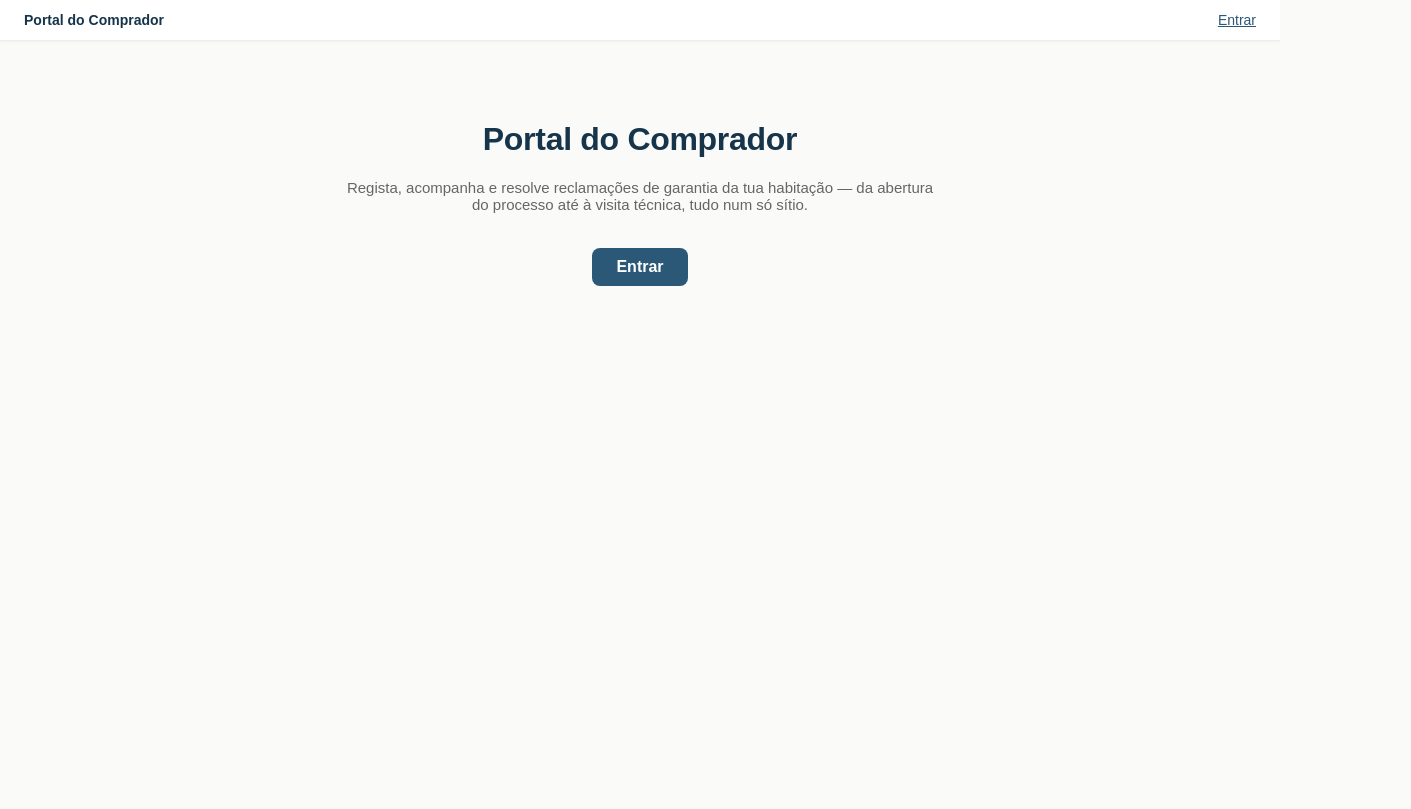
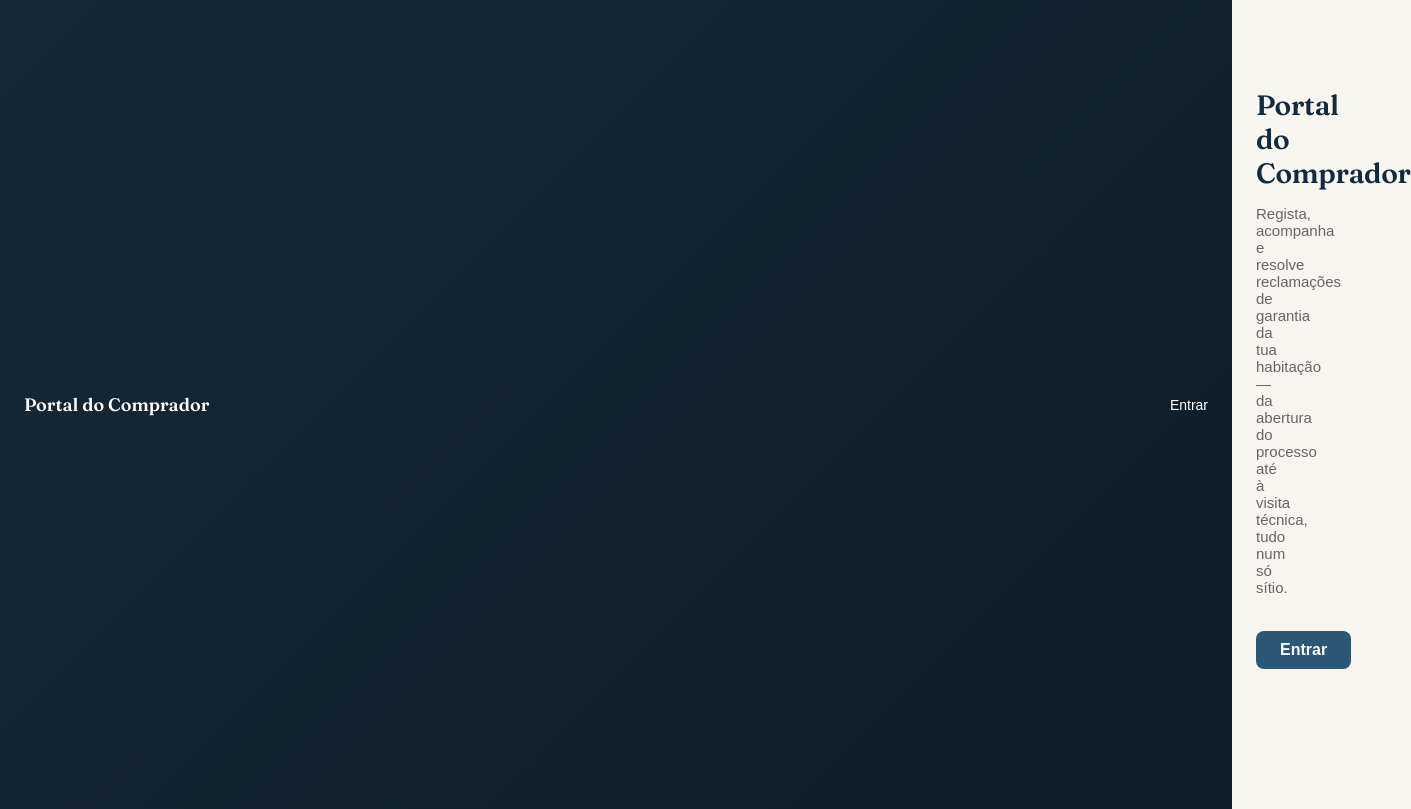
Before and after one commit to econdeinsula/portal-comprador, a Next.js app: page / in a window 1280 px wide. Shown: the whole page, 1411 px wide, since content can reach past the window. Built offline with nearby package versions, Linux system fonts and the light colour scheme; no server answers.

Commit message:
Redesign visual: barra lateral e sistema de cores/tipografia

```diff
--- a/app/globals.css
+++ b/app/globals.css
@@ -1,105 +1,128 @@
-@import url('https://fonts.googleapis.com/css2?family=Inter:wght@400;500;600;700&display=swap');
+@import url('https://fonts.googleapis.com/css2?family=Fraunces:opsz,wght@9..144,500;9..144,600&family=Inter:wght@400;500;600;700&display=swap');
 
 :root {
-  --navy: #16344A;
+  --navy: #14293A;
+  --navy-deep: #0D1D29;
   --blue: #2B5876;
-  --blue-light: #DCEAF0;
+  --blue-light: #E4EEF3;
   --amber: #C8862B;
+  --amber-light: #F7EBD6;
   --green: #4B7A51;
+  --green-light: #E5EEE6;
   --red: #B4462F;
-  --paper: #FAFAF8;
-  --line: #E2E0D8;
+  --red-light: #F6E4DF;
+  --paper: #F7F5F0;
+  --card: #FFFFFF;
+  --line: #E7E4DA;
+  --ink: #24292E;
+  --muted: #6B7178;
+  --shadow-sm: 0 1px 2px rgba(20, 41, 58, 0.06);
+  --shadow-md: 0 4px 16px rgba(20, 41, 58, 0.08);
+  --shadow-lg: 0 12px 32px rgba(20, 41, 58, 0.12);
 }
 
-* {
-  box-sizing: border-box;
-}
-
-html, body {
-  height: 100%;
-}
+* { box-sizing: border-box; }
+html, body { height: 100%; }
 
 body {
   margin: 0;
   background: var(--paper);
-  color: #24292E;
+  color: var(--ink);
   font-family: 'Inter', sans-serif;
   -webkit-font-smoothing: antialiased;
 }
 
-a {
-  color: var(--blue);
+a { color: var(--blue); }
+
+h1, h2, h3 {
+  font-family: 'Fraunces', serif;
+  color: var(--navy);
+  letter-spacing: -0.3px;
+  font-weight: 600;
 }
 
-h1 {
-  color: var(--navy);
-  letter-spacing: -0.3px;
+h1 { font-size: 28px; margin-bottom: 4px; }
+h2 { font-size: 19px; }
+h3 { font-size: 16px; }
+
+/* -------- estrutura com barra lateral -------- */
+
+.app-shell {
+  display: flex;
+  min-height: 100vh;
 }
 
-h2, h3 {
-  color: var(--navy);
+.app-content {
+  flex: 1;
+  padding: 8px 24px 60px;
+  min-width: 0;
 }
+
+/* -------- botões -------- */
 
 button {
   background: var(--blue);
   color: #fff;
   border: none;
-  border-radius: 8px;
+  border-radius: 10px;
   font-family: inherit;
   font-weight: 600;
   cursor: pointer;
-  transition: filter 0.15s ease, transform 0.05s ease;
+  box-shadow: var(--shadow-sm);
+  transition: filter 0.15s ease, transform 0.05s ease, box-shadow 0.15s ease;
 }
 
 button:hover:not(:disabled) {
   filter: brightness(1.08);
+  box-shadow: var(--shadow-md);
 }
 
-button:active:not(:disabled) {
-  transform: scale(0.98);
+button:active:not(:disabled) { transform: scale(0.98); }
+
+button:disabled {
+  background: #C7CDD2;
+  box-shadow: none;
+  cursor: not-allowed;
 }
 
-button:disabled {
-  background: #B8C4CC;
-  cursor: not-allowed;
-}
+/* -------- campos -------- */
 
 input, select, textarea {
   font-family: inherit;
   border: 1px solid var(--line) !important;
-  border-radius: 8px !important;
+  border-radius: 10px !important;
   outline: none;
-  transition: border-color 0.15s ease;
   background: #fff;
+  transition: border-color 0.15s ease, box-shadow 0.15s ease;
 }
 
 input:focus, select:focus, textarea:focus {
   border-color: var(--blue) !important;
-  box-shadow: 0 0 0 3px rgba(43, 88, 118, 0.12);
+  box-shadow: 0 0 0 4px rgba(43, 88, 118, 0.14);
 }
 
-main {
-  animation: fadeIn 0.2s ease;
-}
+/* -------- cartões (aplica-se aos blocos já existentes com esta borda inline) -------- */
 
-@keyframes fadeIn {
-  from { opacity: 0; transform: translateY(4px); }
-  to { opacity: 1; transform: translateY(0); }
-}
-
-/* cartões e blocos com fundo branco ganham sombra suave */
 div[style*="border: 1px solid #ddd"],
 li[style*="border: 1px solid #ddd"] {
-  box-shadow: 0 1px 3px rgba(22, 52, 74, 0.06);
-  transition: box-shadow 0.15s ease;
+  background: var(--card);
+  border-color: var(--line) !important;
+  border-radius: 12px !important;
+  box-shadow: var(--shadow-sm);
+  transition: box-shadow 0.18s ease, transform 0.18s ease;
 }
 
 div[style*="border: 1px solid #ddd"]:hover,
 li[style*="border: 1px solid #ddd"]:hover {
-  box-shadow: 0 2px 8px rgba(22, 52, 74, 0.1);
+  box-shadow: var(--shadow-md);
+  transform: translateY(-1px);
 }
 
-nav {
-  background: #fff;
-  box-shadow: 0 1px 2px rgba(0,0,0,0.04);
+main {
+  animation: fadeIn 0.25s ease;
 }
+
+@keyframes fadeIn {
+  from { opacity: 0; transform: translateY(6px); }
+  to { opacity: 1; transform: translateY(0); }
+}
--- a/app/layout.js
+++ b/app/layout.js
@@ -23,9 +23,11 @@ export default function RootLayout({ children }) {
       lang="pt"
       className={`${geistSans.variable} ${geistMono.variable} h-full antialiased`}
     >
-      <body className="min-h-full flex flex-col">
-        <Nav />
-        {children}
+      <body className="min-h-full">
+        <div className="app-shell">
+          <Nav />
+          <div className="app-content">{children}</div>
+        </div>
       </body>
     </html>
   );
--- a/components/Nav.js
+++ b/components/Nav.js
@@ -2,7 +2,7 @@
 import { useEffect, useState } from 'react'
 import { supabase } from '../lib/supabaseClient'
 import Link from 'next/link'
-import { useRouter } from 'next/navigation'
+import { usePathname, useRouter } from 'next/navigation'
 
 function Iniciais(user) {
   const nome = user?.user_metadata?.full_name
@@ -15,35 +15,47 @@ function Iniciais(user) {
   return user?.email?.[0]?.toUpperCase() || '?'
 }
 
+function ItemMenu({ href, children, ativo }) {
+  return (
+    <Link
+      href={href}
+      style={{
+        display: 'block',
+        padding: '10px 16px',
+        borderRadius: 8,
+        fontSize: 14,
+        fontWeight: ativo ? 600 : 500,
+        color: ativo ? '#fff' : 'rgba(255,255,255,0.72)',
+        background: ativo ? 'rgba(255,255,255,0.12)' : 'transparent',
+        textDecoration: 'none',
+        marginBottom: 2,
+      }}
+    >
+      {children}
+    </Link>
+  )
+}
+
 export default function Nav() {
   const [user, setUser] = useState(null)
   const [ehEquipa, setEhEquipa] = useState(false)
   const [ehProprietario, setEhProprietario] = useState(false)
   const router = useRouter()
+  const pathname = usePathname()
 
   async function verificarPerfis(currentUser) {
     if (!currentUser) { setEhEquipa(false); setEhProprietario(false); return }
 
     const { data: equipa } = await supabase
-      .from('membros_equipa')
-      .select('email')
-      .eq('email', currentUser.email)
-      .maybeSingle()
+      .from('membros_equipa').select('email').eq('email', currentUser.email).maybeSingle()
     setEhEquipa(!!equipa)
 
     const { data: proprietario } = await supabase
-      .from('proprietarios')
-      .select('id')
-      .eq('email', currentUser.email)
-      .maybeSingle()
+      .from('proprietarios').select('id').eq('email', currentUser.email).maybeSingle()
 
     if (proprietario) {
       const { data: ligacao } = await supabase
-        .from('fracao_proprietarios')
-        .select('fracao_id')
-        .eq('proprietario_id', proprietario.id)
-        .limit(1)
-        .maybeSingle()
+        .from('fracao_proprietarios').select('fracao_id').eq('proprietario_id', proprietario.id).limit(1).maybeSingle()
       setEhProprietario(!!ligacao)
     } else {
       setEhProprietario(false)
@@ -71,34 +83,72 @@ export default function Nav() {
     router.push('/login')
   }
 
+  if (!user) {
     return (
-    <nav style={{
-      display: 'flex', gap: 16, alignItems: 'center', padding: '12px 24px',
-      borderBottom: '1px solid #eee', fontFamily: 'sans-serif', fontSize: 14, flexWrap: 'wrap',
+      <div style={{
+        width: '100%', padding: '16px 24px', background: 'linear-gradient(135deg, #14293A, #0D1D29)',
+        display: 'flex', justifyContent: 'space-between', alignItems: 'center', fontFamily: 'sans-serif',
       }}>
-      <Link href="/" style={{ fontWeight: 'bold', textDecoration: 'none', color: '#16344A' }}>
+        <Link href="/" style={{ color: '#fff', fontFamily: "'Fraunces', serif", fontWeight: 600, fontSize: 18, textDecoration: 'none' }}>
           Portal do Comprador
         </Link>
-      {user && (
+        <Link href="/login" style={{ color: '#fff', fontSize: 14, textDecoration: 'none' }}>Entrar</Link>
+      </div>
+    )
+  }
+
+  return (
+    <aside style={{
+      width: 220, minHeight: '100vh', flexShrink: 0,
+      background: 'linear-gradient(180deg, #14293A, #0D1D29)',
+      display: 'flex', flexDirection: 'column', padding: '22px 14px',
+      fontFamily: 'sans-serif', position: 'sticky', top: 0, alignSelf: 'flex-start',
+    }}>
+      <div style={{ padding: '0 8px 24px', fontFamily: "'Fraunces', serif", fontWeight: 600, fontSize: 18, color: '#fff' }}>
+        Portal do<br />Comprador
+      </div>
+
+      <nav style={{ flex: 1 }}>
+        {ehProprietario && (
           <>
-          {ehProprietario && <Link href="/anomalias">As minhas reclamações</Link>}
-          {ehProprietario && <Link href="/anomalias/nova">Nova reclamação</Link>}
-          {ehEquipa && <Link href="/equipa">Painel da equipa</Link>}
-          {ehEquipa && <Link href="/equipa/proprietarios">Gerir proprietários</Link>}
-          <div style={{ marginLeft: 'auto', display: 'flex', alignItems: 'center', gap: 10 }}>
-            <Link href="/definicoes" title={user.email} style={{ textDecoration: 'none' }}>
+            <div style={{ fontSize: 11, textTransform: 'uppercase', letterSpacing: 0.5, color: 'rgba(255,255,255,0.4)', padding: '0 16px', marginBottom: 6 }}>
+              Proprietário
+            </div>
+            <ItemMenu href="/anomalias" ativo={pathname === '/anomalias'}>As minhas reclamações</ItemMenu>
+            <ItemMenu href="/anomalias/nova" ativo={pathname === '/anomalias/nova'}>+ Nova reclamação</ItemMenu>
+            <div style={{ height: 16 }} />
+          </>
+        )}
+        {ehEquipa && (
+          <>
+            <div style={{ fontSize: 11, textTransform: 'uppercase', letterSpacing: 0.5, color: 'rgba(255,255,255,0.4)', padding: '0 16px', marginBottom: 6 }}>
+              Equipa
+            </div>
+            <ItemMenu href="/equipa" ativo={pathname === '/equipa'}>Painel</ItemMenu>
+            <ItemMenu href="/equipa/dashboard" ativo={pathname === '/equipa/dashboard'}>Dashboard</ItemMenu>
+            <ItemMenu href="/equipa/proprietarios" ativo={pathname === '/equipa/proprietarios'}>Gerir proprietários</ItemMenu>
+          </>
+        )}
+      </nav>
+
+      <div style={{ borderTop: '1px solid rgba(255,255,255,0.12)', paddingTop: 14, display: 'flex', alignItems: 'center', gap: 10 }}>
+        <Link href="/definicoes" style={{ textDecoration: 'none' }}>
           <div style={{
-                width: 30, height: 30, borderRadius: '50%', background: '#2B5876', color: '#fff',
-                display: 'flex', alignItems: 'center', justifyContent: 'center', fontSize: 12, fontWeight: 'bold',
+            width: 32, height: 32, borderRadius: '50%', background: '#C8862B', color: '#2A1D08',
+            display: 'flex', alignItems: 'center', justifyContent: 'center', fontSize: 12, fontWeight: 700,
           }}>
             {Iniciais(user)}
           </div>
         </Link>
-            <button onClick={sair} style={{ padding: '4px 10px' }}>Sair</button>
+        <div style={{ flex: 1, minWidth: 0 }}>
+          <div style={{ fontSize: 12, color: '#fff', overflow: 'hidden', textOverflow: 'ellipsis', whiteSpace: 'nowrap' }}>
+            {user.user_metadata?.full_name || user.email}
           </div>
-        </>
-      )}
-      {!user && <Link href="/login" style={{ marginLeft: 'auto' }}>Entrar</Link>}
-    </nav>
+          <button onClick={sair} style={{ background: 'transparent', boxShadow: 'none', color: 'rgba(255,255,255,0.6)', fontSize: 11, padding: 0, fontWeight: 500 }}>
+            Sair
+          </button>
+        </div>
+      </div>
+    </aside>
   )
 }
```
Lines whose indentation alone changed are shown as unchanged.
